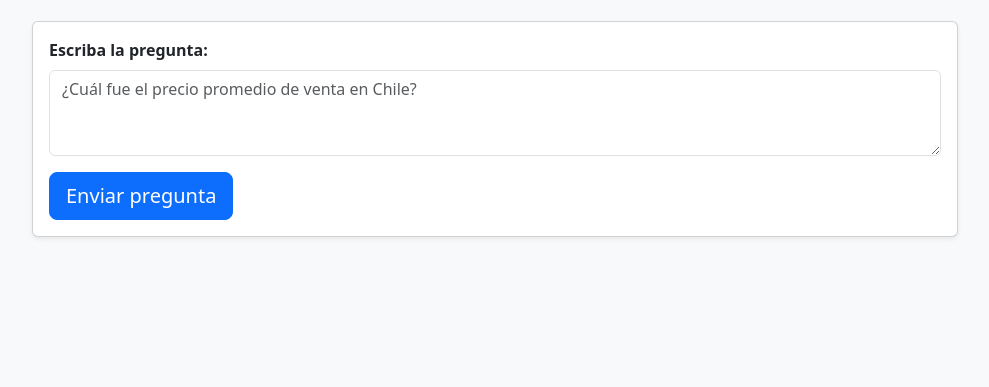
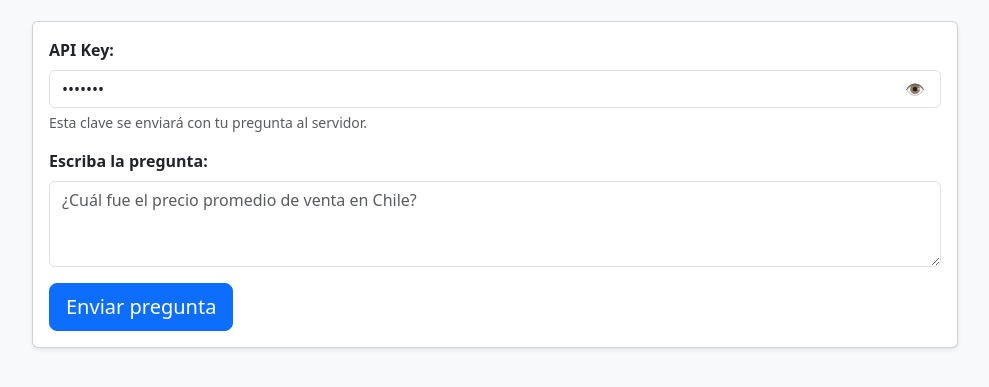
Before and after one commit to nmartinezn0411/atom_frontend, a plain HTML site: page index.html in a window 1280 px wide. Shown: the part 123-510 px from the top of the page, without its empty margins (145-1134 px from the left). Drawn offline with nearby package versions, Linux system fonts and the light colour scheme.

Commit message:
eliminate and change apikey

```diff
--- a/index.html
+++ b/index.html
@@ -10,6 +10,16 @@
         .response-section { display: none; }
         .tool-call { background-color: #f8f9fa; }
         .sql-query { font-family: monospace; white-space: pre-wrap; }
+        .api-key-field { position: relative; }
+        .toggle-password {
+            position: absolute;
+            right: 10px;
+            top: 50%;
+            transform: translateY(-50%);
+            background: none;
+            border: none;
+            cursor: pointer;
+        }
     </style>
 </head>
 <body class="bg-light">
@@ -25,11 +35,27 @@
                 <!-- Input Section -->
                 <div class="card shadow-sm mb-4">
                     <div class="card-body">
+                        <!-- API Key Field -->
+                        <div class="mb-3">
+                            <label for="apiKey" class="form-label fw-semibold">API Key:</label>
+                            <div class="api-key-field">
+                                <input type="password" class="form-control" id="apiKey"
+                                       placeholder="Ingresa tu API key aquí"
+                                       value="example">
+                                <button type="button" class="toggle-password" onclick="togglePasswordVisibility()">
+                                    👁️
+                                </button>
+                            </div>
+                            <div class="form-text">Esta clave se enviará con tu pregunta al servidor.</div>
+                        </div>
+
+                        <!-- Question Field -->
                         <div class="mb-3">
                             <label for="question" class="form-label fw-semibold">Escriba la pregunta:</label>
                             <textarea class="form-control" id="question" rows="3"
                                       placeholder="¿Cuál fue el precio promedio de venta en Chile?"></textarea>
                         </div>
+
                         <button class="btn btn-primary btn-lg" onclick="sendQuestion()" id="submitBtn">
                             Enviar pregunta
                         </button>
@@ -88,6 +114,20 @@
         const show = (id) => el(id).style.display = 'block';
         const hide = (id) => el(id).style.display = 'none';
 
+        // Toggle password visibility
+        function togglePasswordVisibility() {
+            const apiKeyField = el('apiKey');
+            const toggleButton = document.querySelector('.toggle-password');
+
+            if (apiKeyField.type === 'password') {
+                apiKeyField.type = 'text';
+                toggleButton.textContent = '🔒';
+            } else {
+                apiKeyField.type = 'password';
+                toggleButton.textContent = '👁️';
+            }
+        }
+
         function resetUI() {
             // Hide all sections
             document.querySelectorAll('.response-section').forEach(s => s.style.display = 'none');
@@ -105,11 +145,17 @@
 
         async function sendQuestion() {
             const question = el('question').value.trim();
+            const apiKey = el('apiKey').value.trim();
             const submitBtn = el('submitBtn');
             const loading = el('loading');
 
             if (!question) {
-                alert('Please enter a question');
+                alert('Por favor ingresa una pregunta');
+                return;
+            }
+
+            if (!apiKey) {
+                alert('Por favor ingresa tu API Key');
                 return;
             }
 
@@ -119,13 +165,11 @@
             submitBtn.disabled = true;
 
             try {
-                //const response = await fetch('http://localhost:8000/ask', {
                 const response = await fetch('https://atomrepo-production.up.railway.app/ask', {
                     method: 'POST',
                     headers: {
                         'Content-Type': 'application/json',
-                        'X-API-Key': 'frontend-key-00411$'
-
+                        'X-API-Key': apiKey
                     },
                     body: JSON.stringify({ question })
                 });
@@ -229,6 +273,13 @@
                 sendQuestion();
             }
         });
+
+        // Allow Enter key in API field to move to question field
+        el('apiKey').addEventListener('keypress', function(e) {
+            if (e.key === 'Enter') {
+                el('question').focus();
+            }
+        });
     </script>
 </body>
 </html>
```
